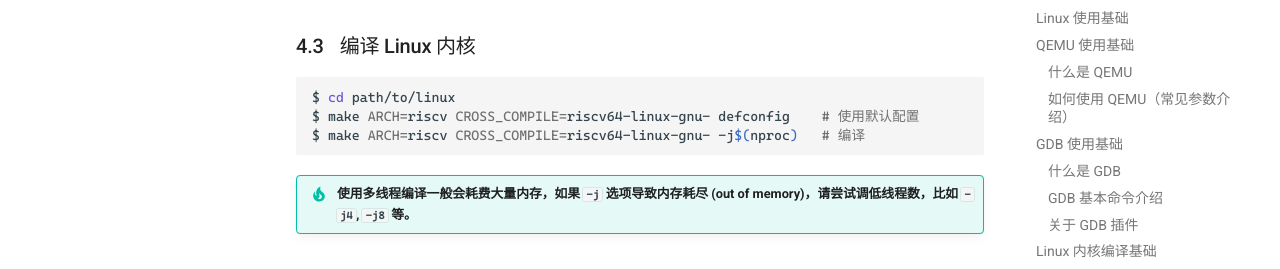
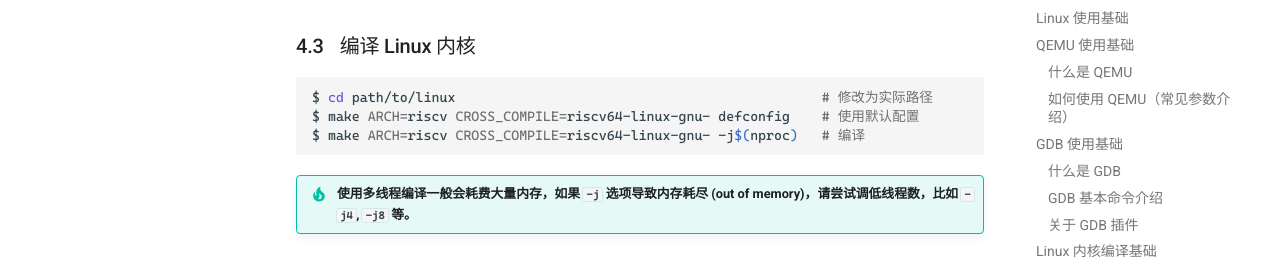
Before and after one commit to ZJU-SEC/os24fall-stu, an MkDocs documentation site: the page built from docs/lab0.md, in a window 1280 px wide and 900 px high, scrolled down 5805 px. Shown: the part 171-440 px from the top of the window. Built offline with MkDocs 1.6.1 and Material for MkDocs 9.7.7, drawn with Linux system fonts in a browser that asks for light colours; some web fonts are replaced; comment, search, counter and statistics services are not loaded.

Commit message:
Update lab0.md
每年都有同学来问path/to的问题，所以我推荐在文档中加上一句解释。

````diff
--- a/docs/lab0.md
+++ b/docs/lab0.md
@@ -208,7 +208,7 @@ rootfs.img  # 已经构建完成的根文件系统的镜像
 ### 编译 Linux 内核
 
 ```bash
-$ cd path/to/linux
+$ cd path/to/linux                                              # 修改为实际路径
 $ make ARCH=riscv CROSS_COMPILE=riscv64-linux-gnu- defconfig    # 使用默认配置
 $ make ARCH=riscv CROSS_COMPILE=riscv64-linux-gnu- -j$(nproc)   # 编译
 ```
````
